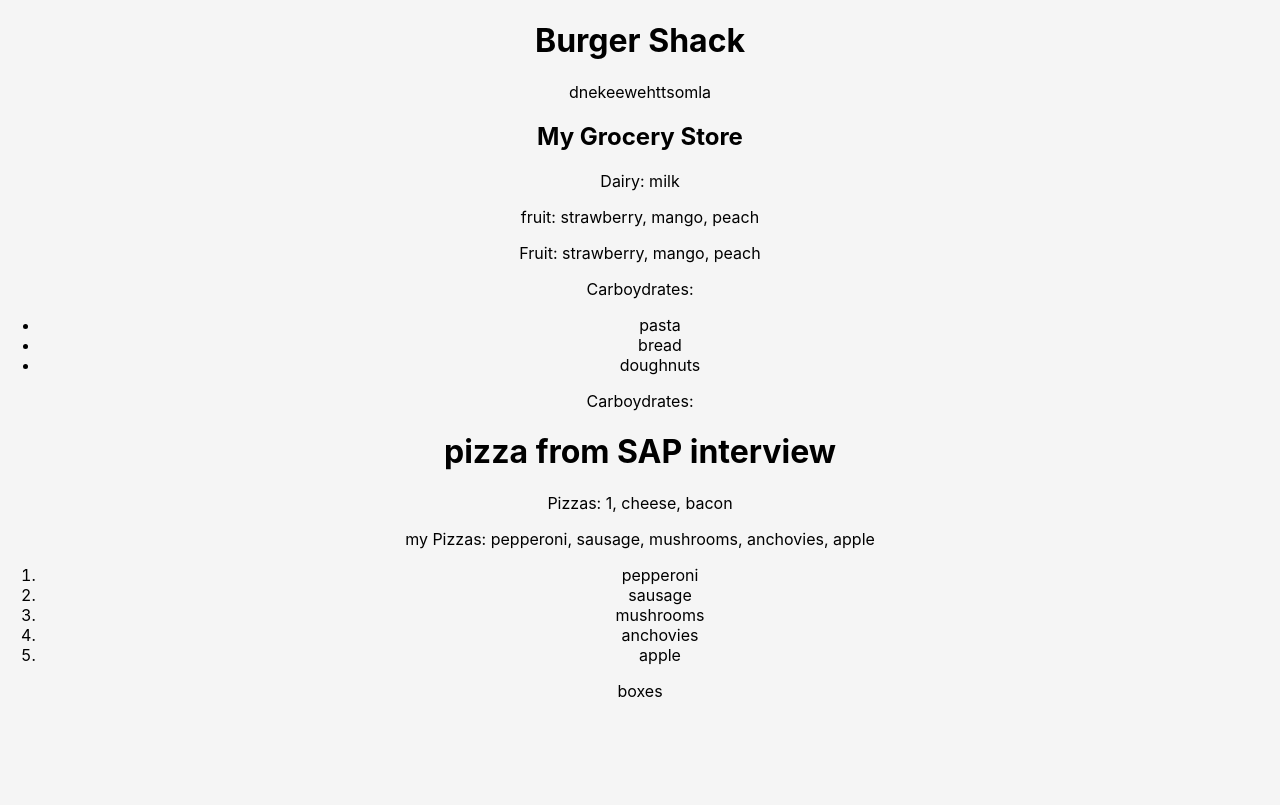
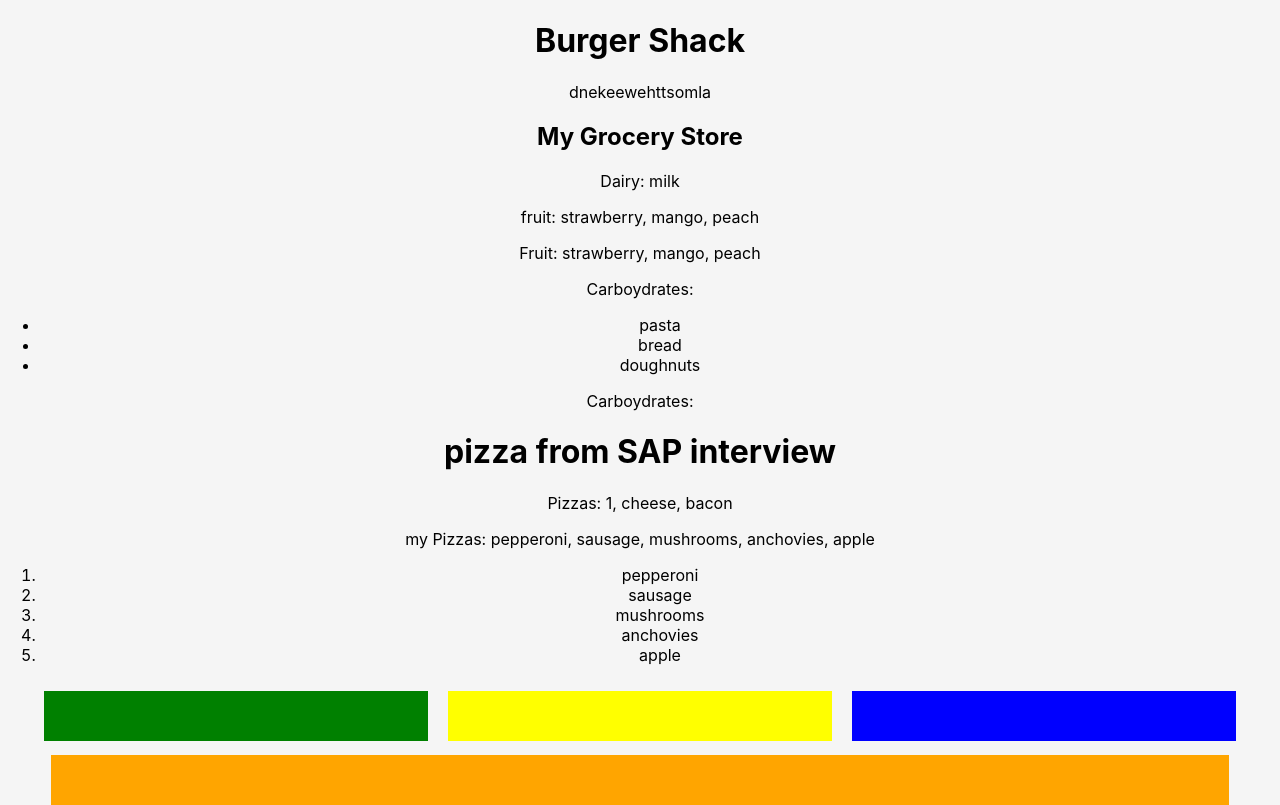
Before and after one commit to AaronKirchhoff/BurgerShack, a React (Create React App) app: page / in a window 1280 px wide. Built offline with nearby package versions, Linux system fonts and the light colour scheme.

Commit message:
div boxes

```diff
--- a/src/components/Boxes.js
+++ b/src/components/Boxes.js
@@ -1,10 +1,20 @@
 import React, { Component } from 'react'
+import './styles.css';
 
 // rcc is the react snippet to get this boilerplate component started.
 export default class boxes extends Component {
   render() {
     return (
-      <div>boxes</div>
+      <div>
+        <div id='tribox1' class="triBox"></div>
+        <div id='tribox2' class="triBox"></div>
+        <div id='tribox3' class="triBox"></div>
+        <div class='singleBox'></div>
+        <div></div>
+        <div></div>
+        <div></div>
+        <div></div>
+      </div>
     )
   }
 }
--- a/src/components/styles.css
+++ b/src/components/styles.css
@@ -1,3 +1,28 @@
 body {
   background-color: whitesmoke;
 }
+
+.triBox {
+  width: 30%;
+  height: 50px;
+  display: inline-block;
+  margin: 10px;
+}
+
+#tribox1 {
+  background-color: green;
+}
+#tribox2 {
+  background-color: yellow;
+}
+#tribox3 {
+  background-color: blue;
+}
+
+.singleBox {
+  margin-left: auto;
+  margin-right: auto;
+  width: 92%;
+  height: 50px;
+  background-color: orange;
+}
```
